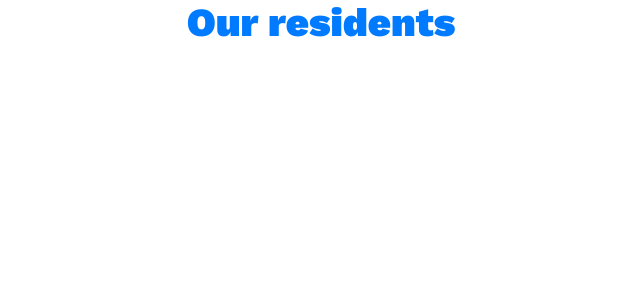
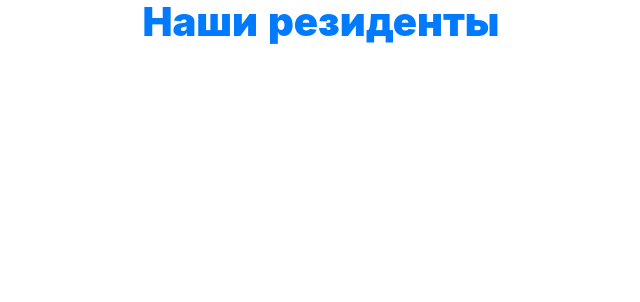
Before and after one commit to NotZephyrkA/OREH, a Django app: page /residents/ in a window 1280 px wide. Shown: the part 121-423 px from the top of the page, without its empty margins (319-959 px from the left). Run offline with Django 3.2, Linux system fonts and the light colour scheme; data that the repository does not hold is empty; some libraries are stand-ins or nearby versions; some web fonts are replaced.

Commit message:
Изменил название резидентов

```diff
--- a/oreh_app/templates/oreh_app/residents.html
+++ b/oreh_app/templates/oreh_app/residents.html
@@ -11,7 +11,7 @@
     <div class="container">
         <div class="row mb-5">
             <div class="col-12 text-center aos-init aos-animate" data-aos="fade">
-                <h2 class="section-title mb-3">Our residents</h2>
+                <h2 class="section-title mb-3">Наши резиденты</h2>
             </div>
         </div>
         <div class="row">
```
